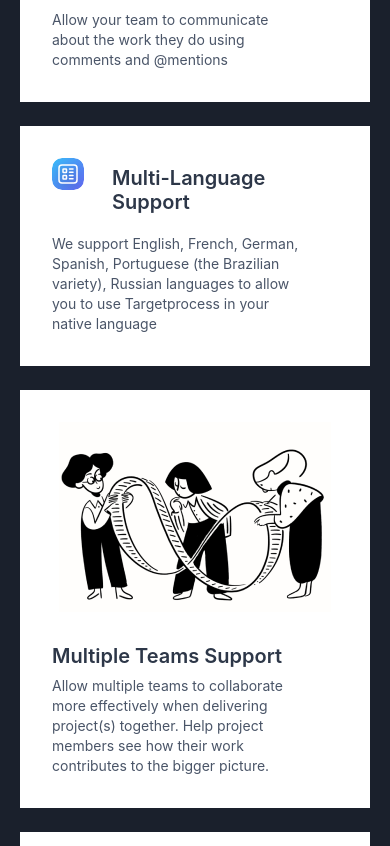
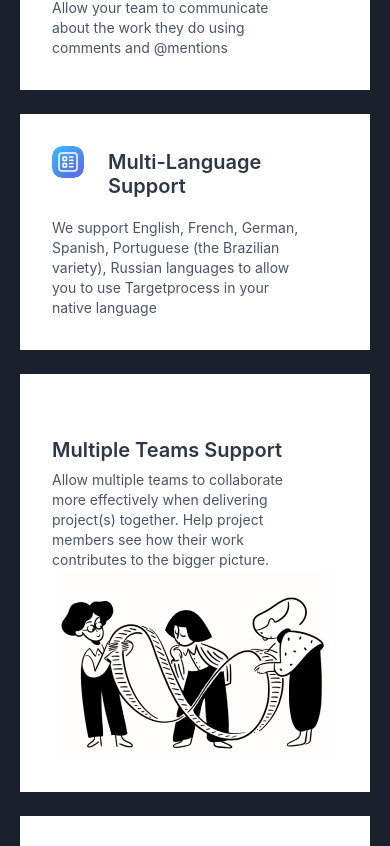
Before and after one commit to pratikjain2712/tailwindPractice, a React (Create React App) app: page / in a window 390 px wide. Shown: the part 1603-2449 px from the top of the page. Built offline with nearby package versions, Linux system fonts and the light colour scheme.

Commit message:
minor fixes in features section

```diff
--- a/src/components/Features.js
+++ b/src/components/Features.js
@@ -45,7 +45,7 @@ function classNames(...classes) {
 
 function Card({ image, horizontal, title, desc }) {
   return (
-    <div className={classNames(horizontal ? "flex sm:space-x-10 sm:col-span-2 flex-col sm:flex-row" : "grid", "p-8 bg-white rounded-xl")}>
+    <div className={classNames(horizontal ? "flex sm:space-x-10 sm:col-span-2 flex-col-reverse  sm:flex-row" : "grid", "p-8 bg-white rounded-xl")}>
       <img
         src={`${image}`}
         alt={image}
@@ -55,7 +55,7 @@ function Card({ image, horizontal, title, desc }) {
       <div className={`${horizontal && "mt-8 sm:mt-0"}`}>
         <h4
           className={`max-w-xs text-left font-semibold font-serif text-xl leading-6 text-gray-800 ${
-            horizontal ? "mb-2" : "mt-2 mb-5 sm:mt-0 sm:mb-2 ml-12 sm:ml-0 pl-3 sm:pl-0"
+            horizontal ? "mb-2" : "mt-1 mb-5 sm:mt-0 sm:mb-2 ml-12 sm:ml-0 pl-2 sm:pl-0"
           } `}
         >
           {title}
```
